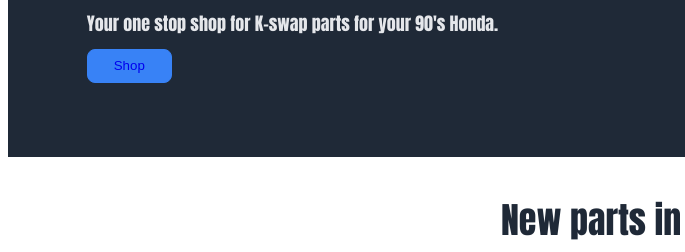
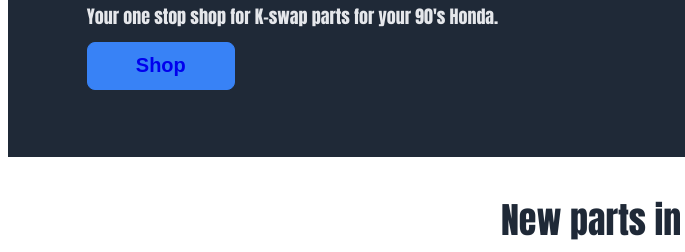
Before and after one commit to Jamesgakg/ToP_Project_01, a plain HTML site: page index.html in a window 1280 px wide. Shown: the part 251-503 px from the top of the page, 0-685 px from the left. Drawn offline with Linux system fonts and the light colour scheme.

Commit message:
modified content_01

```diff
--- a/style.css
+++ b/style.css
@@ -63,13 +63,15 @@ ul {
 }
 
 button.shop {
+    font-weight: bold;
+    font-size: 20px;
     background: #3882F6;
     border: 1px solid #3882F6;
     border-radius: 8px;
     color: #f9faf8;
     margin-top: 12px;
-    height: 34px;
-    width: 85px;
+    height: 48px;
+    width: 148px;
 }
 
 .engine {
```
